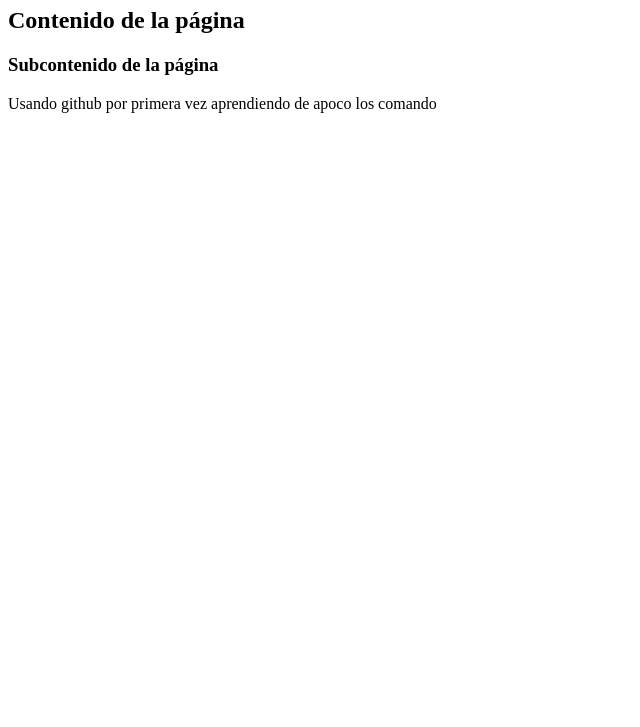
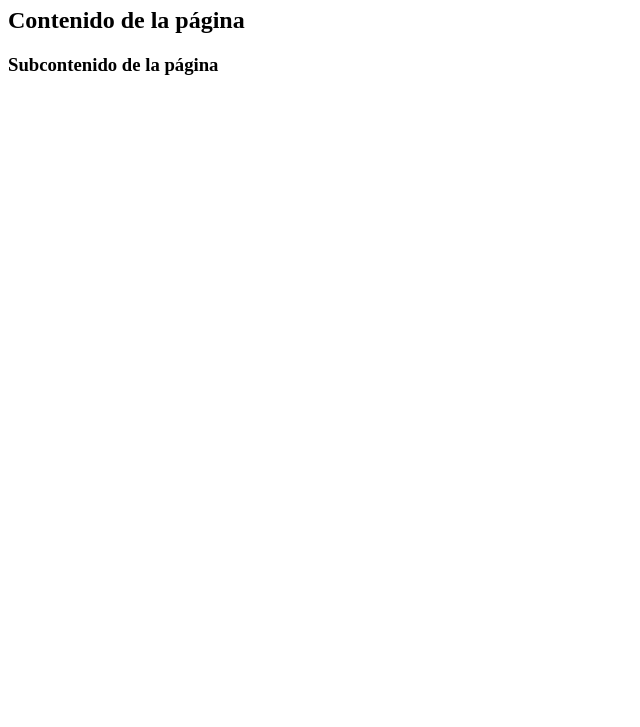
Before and after one commit to DRANXZ88/pagina-web, a plain HTML site: page index.html in a window 1280 px wide. Shown: the part 73-800 px from the top of the page, without its empty margins (0-640 px from the left). Drawn offline with Linux system fonts and the light colour scheme.

Commit message:
Revert "hola mundo"
This reverts commit 29c10f449e76f5c32c17152a81166323f596e624.

```diff
--- a/index.html
+++ b/index.html
@@ -8,6 +8,5 @@
 	<h1>Titulo de la página de prueba</h1>
 	<h2>Contenido de la página</h2>
 	<h3>Subcontenido de la página</h3>
-	<p>Usando github por primera vez aprendiendo de apoco los comando</p>
 </body>
 </html>
```
